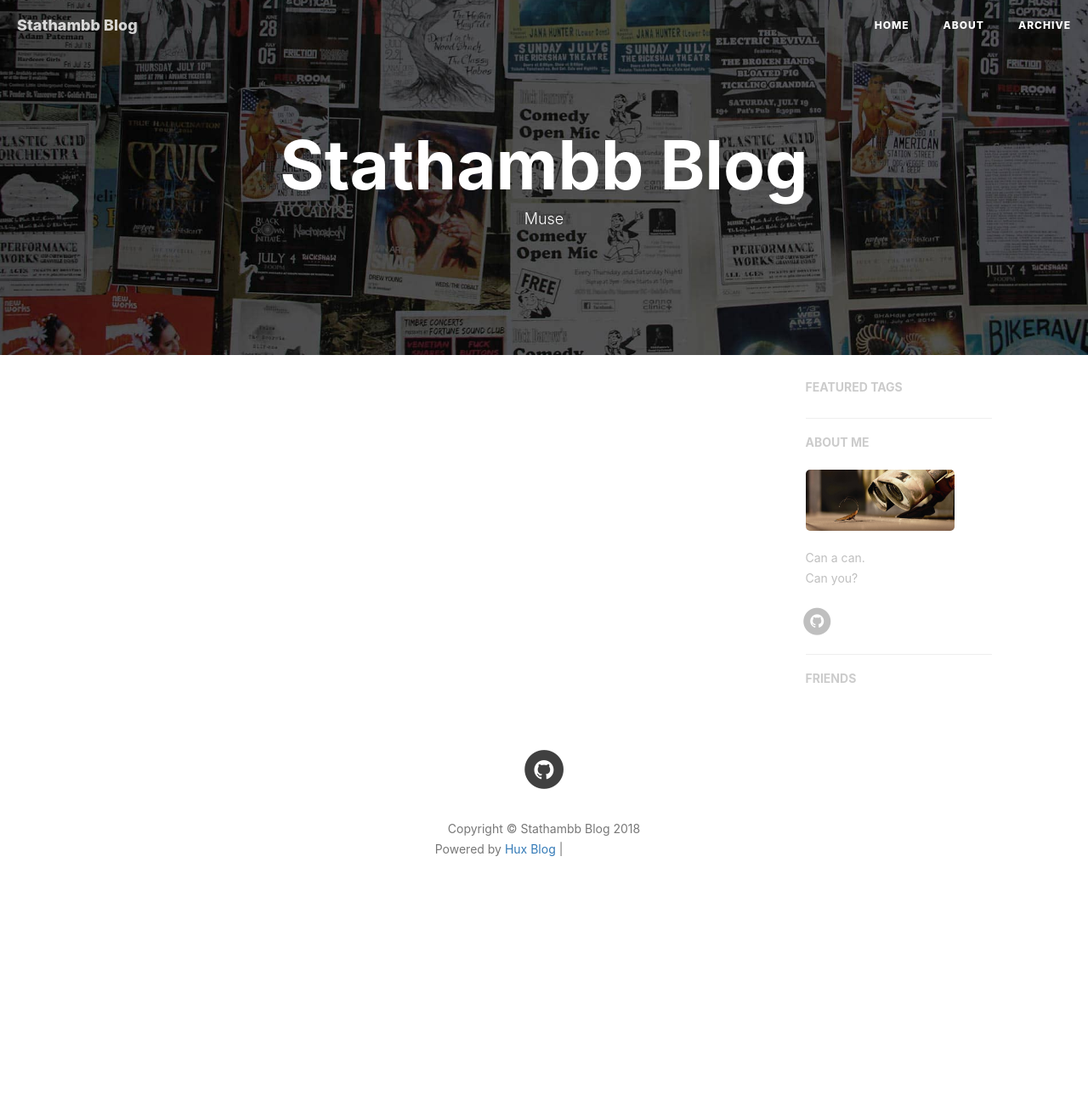
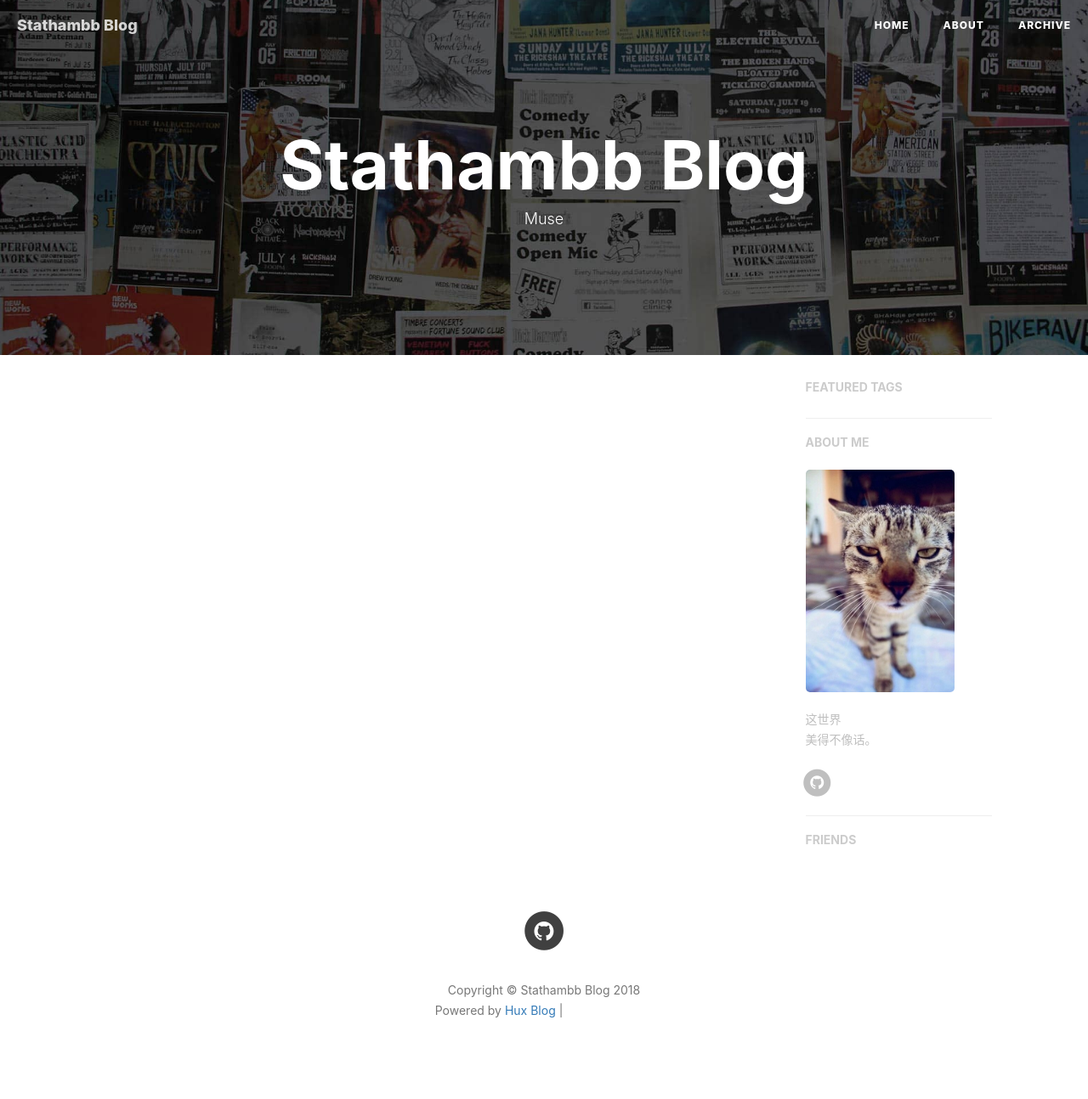
Before and after one commit to Stathambb/stathambb.github.com, a Jekyll site: the page built from index.html, in a window 1280 px wide. Shown: the whole page at 85% size. Built offline with Jekyll 4.4.1, drawn with Linux system fonts in a browser that asks for light colours; nearby versions of some CDN libraries; the list of posts is cut into pages by our own code; comment, search, counter and statistics services are not loaded; before the commit the page ends 1104 px from its top, so only the background shows below that; grey boxes are pictures that could not be loaded.

Commit message:
first_modify

```diff
--- a/_config.yml
+++ b/_config.yml
@@ -3,7 +3,7 @@ title: Stathambb Blog
 SEOTitle: Stathambb's blog | Stathambb Blog
 header-img: img/home-bg.jpg
 email: Stathambb@gmail.com
-description: "Description"
+description: "随手。"
 keyword: "Stathambb, 博客, 个人网站"
 url: "https://Stathambb.github.io"              # your host, for absolute URL
 baseurl: ""                             # for example, '/blog' if your blog hosted on 'host/blog'
@@ -78,7 +78,7 @@ netease_comment: false
 
 # Sidebar settings
 sidebar: true                           # whether or not using Sidebar.
-sidebar-about-description: "Can a can.<br> Can you?"
+sidebar-about-description: "这世界<br>美得不像话。"
 sidebar-avatar: /img/me.jpg      # use absolute URL, seeing it's used in both `/` and `/about/`
 
 
```
Also changed, not shown: img/me.jpg.
